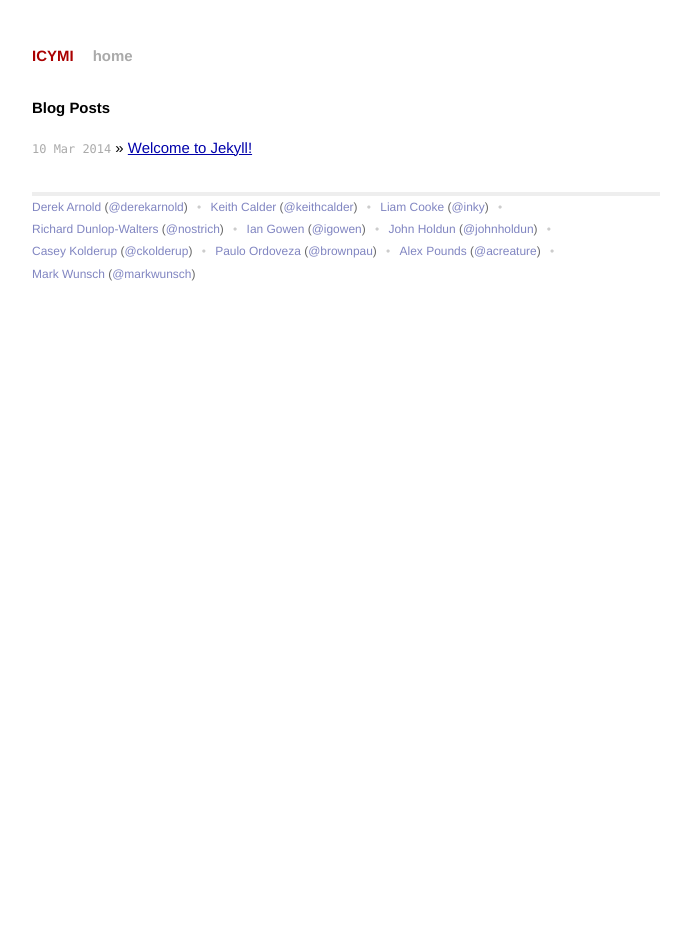
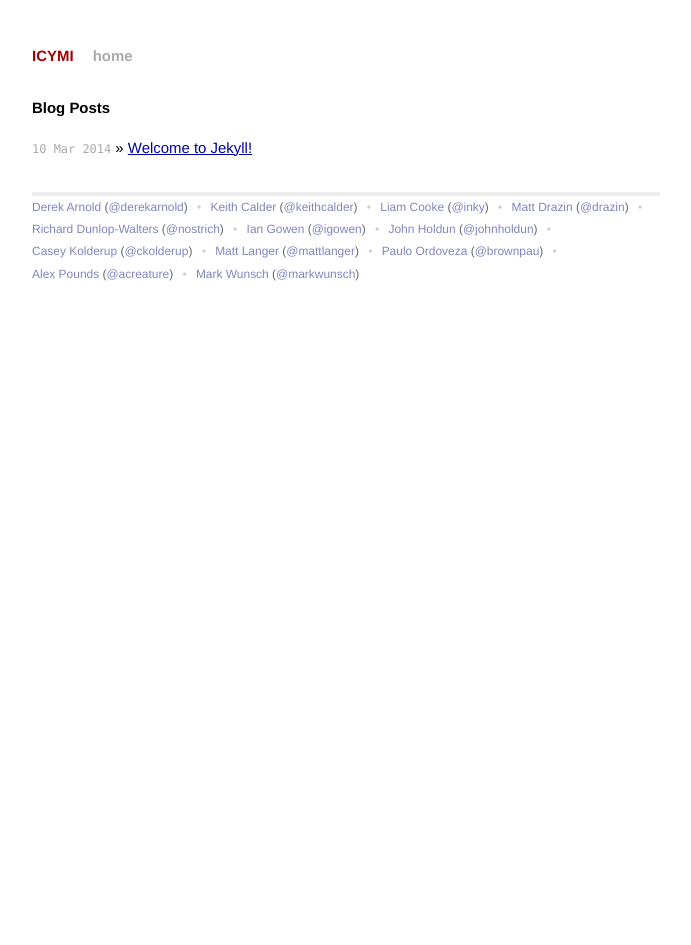
Before and after one commit to icymi/icymi.github.io, a Jekyll site: the page built from index.html, in a window 1280 px wide. Shown: the whole page, without its empty margins (294-985 px from the left). Built offline with Jekyll 4.4.1, drawn with Linux system fonts in a browser that asks for light colours; Markdown is read by kramdown in place of the engine named in the settings.

Commit message:
Haha more doxxing owned

```diff
--- a/_data/members.yml
+++ b/_data/members.yml
@@ -7,6 +7,9 @@
 - name: Liam Cooke
   twitter: inky
   url: http://inky.etchogon.com
+- name: Matt Drazin
+  twitter: drazin
+  url: http://draz.in
 - name: Richard Dunlop-Walters
   twitter: nostrich
   url: http://nostri.ch
@@ -19,6 +22,9 @@
 - name: Casey Kolderup
   twitter: ckolderup
   url: http://casey.kolderup.org
+- name: Matt Langer
+  twitter: mattlanger
+  url: http://mattlanger.com
 - name: Paulo Ordoveza
   twitter: brownpau
   url: http://hownow.brownpau.com
```
